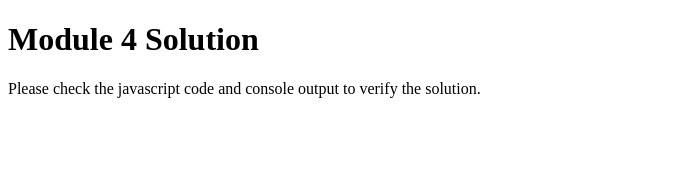
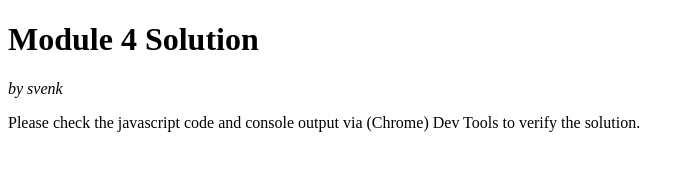
Before and after one commit to svenku/webdev-test, a plain HTML site: page module4-solution/index.html in a window 1280 px wide. Shown: the whole page, without its empty margins (0-695 px from the left). Drawn offline with Linux system fonts and the light colour scheme.

Commit message:
small adds

```diff
--- a/module4-solution/index.html
+++ b/module4-solution/index.html
@@ -2,7 +2,7 @@
 <html>
 <head>
   <meta charset="utf-8">
-  <title>Module 4 Solution Starter</title>
+  <title>Module 4 Solution</title>
   <script>
     var names = []; // DO NOT REMOVE
   </script>
@@ -12,8 +12,9 @@
 </head>
 <body>
   <h1>Module 4 Solution</h1>
+  <i>by svenk</i>
   <p>
-    Please check the javascript code and console output to verify the solution.
+    Please check the javascript code and console output via (Chrome) Dev Tools to verify the solution.
   </p>
 </body>
 </html>
```
